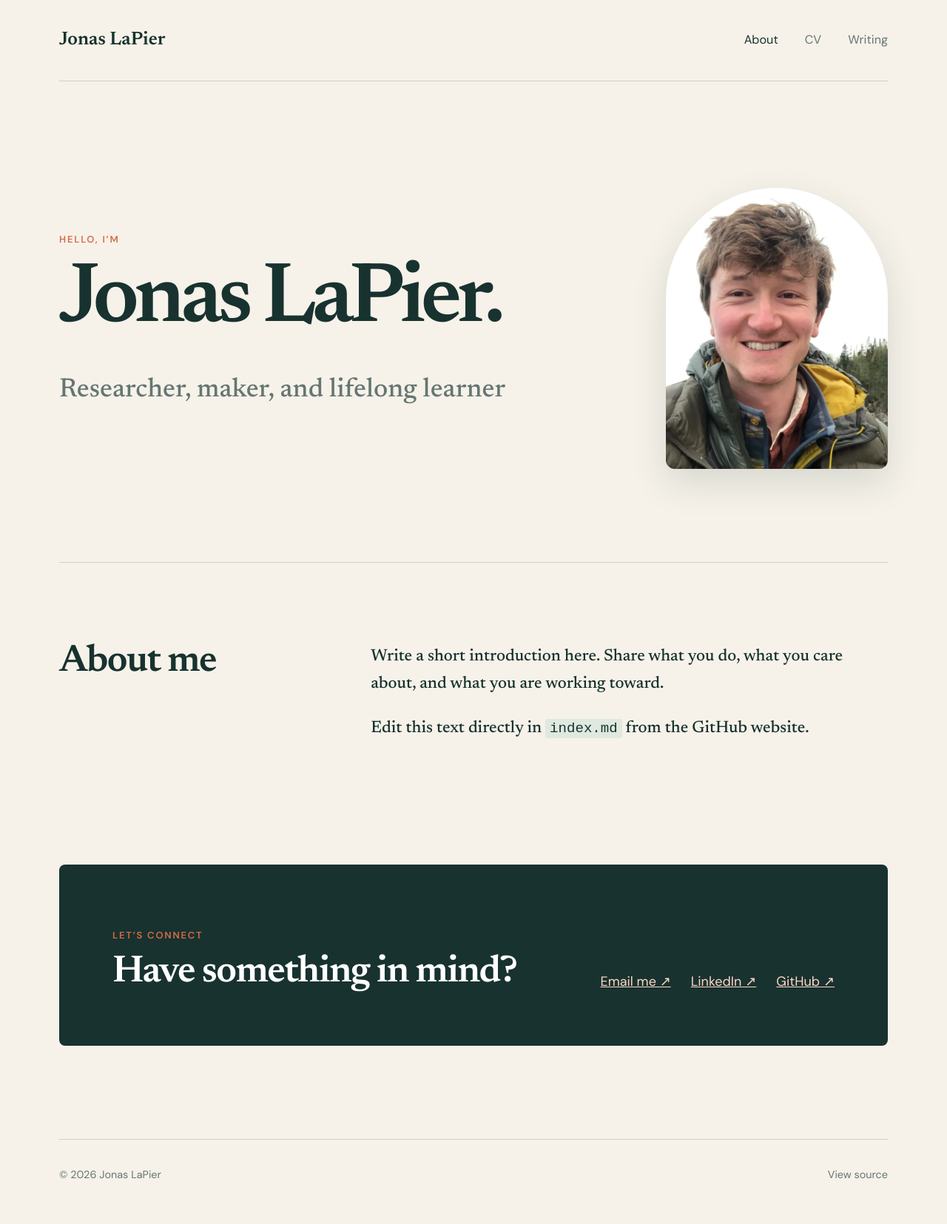
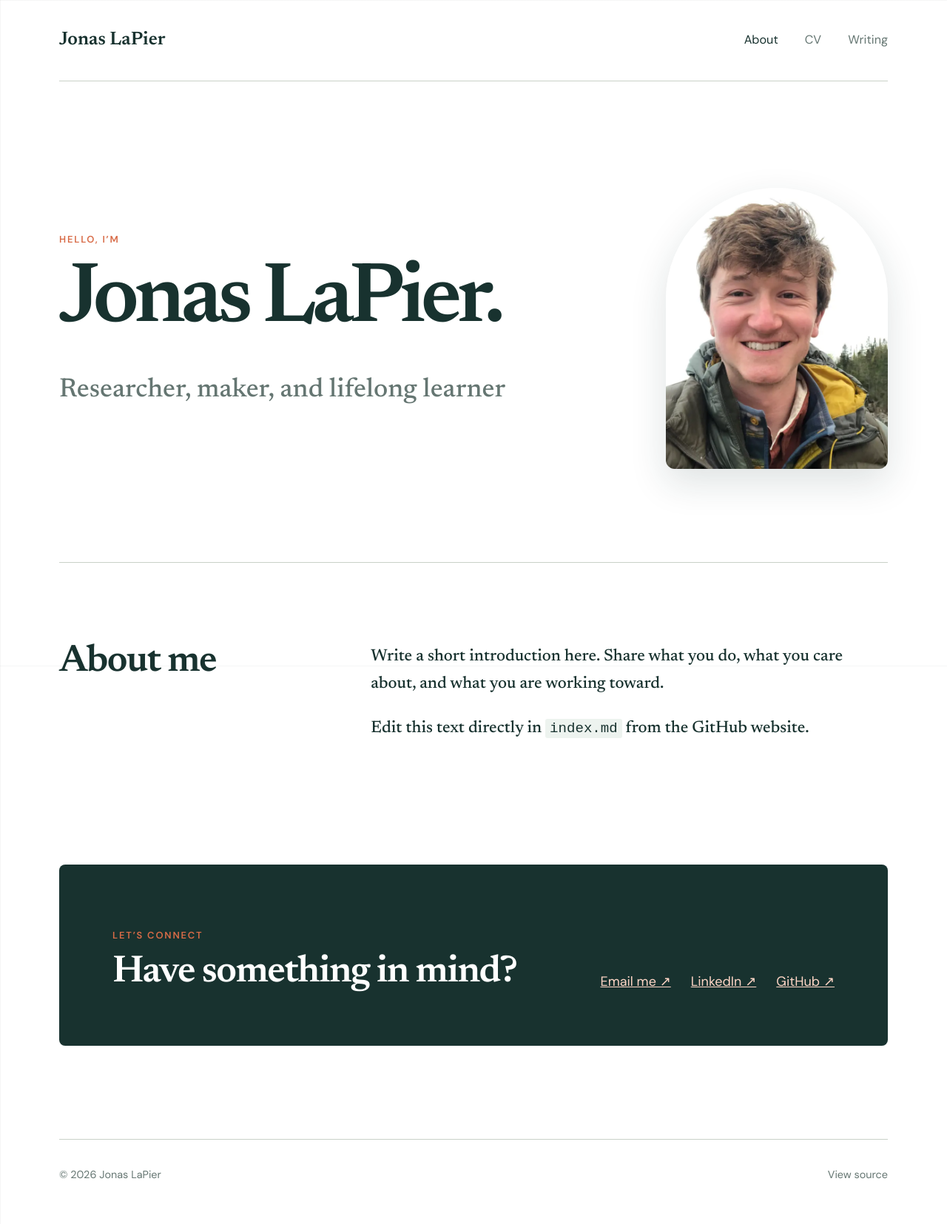
Before and after one commit to Jonas-LaPier/personalwebsite, a Jekyll site: the page built from index.md, in a window 1280 px wide. Shown: the whole page at 74% size. Built offline with Jekyll 4.4.1, drawn with Linux system fonts in a browser that asks for light colours.

Commit message:
Add graph-paper background

```diff
--- a/_layouts/default.html
+++ b/_layouts/default.html
@@ -10,6 +10,7 @@
   <link href="https://fonts.googleapis.com/css2?family=DM+Sans:wght@400;500;600&family=Newsreader:opsz,wght@6..72,500;6..72,600&display=swap" rel="stylesheet">
   <link rel="stylesheet" href="{{ '/assets/css/site.css' | relative_url }}">
   <link rel="stylesheet" href="{{ '/assets/css/molecules.css' | relative_url }}">
+  <link rel="stylesheet" href="{{ '/assets/css/graph-paper.css' | relative_url }}">
 </head>
 <body>
   {% include header.html %}
--- /dev/null
+++ b/assets/css/graph-paper.css
@@ -0,0 +1,14 @@
+:root {
+  --paper: #ffffff;
+  --soft: #edf3ef;
+}
+
+body {
+  background-color: var(--paper);
+  background-image:
+    linear-gradient(rgba(24, 50, 47, 0.045) 1px, transparent 1px),
+    linear-gradient(90deg, rgba(24, 50, 47, 0.045) 1px, transparent 1px);
+  background-position: -1px -1px;
+  background-size: 24px 24px;
+  background-attachment: fixed;
+}
--- a/assets/js/site.js
+++ b/assets/js/site.js
@@ -18,7 +18,7 @@
 function releaseMolecule() {
   if (!moleculeField || reducedMotion || moleculeField.childElementCount >= 3) return;
   const chance = Math.random();
-  const type = chance < .05 ? 'tetrabromo' : chance < .12 ? 'pfoa' : 'water';
+  const type = chance < .09 ? 'tetrabromo' : chance < .22 ? 'pfoa' : 'water';
   const molecule = document.createElement('span');
   molecule.className = `floating-molecule ${type}`;
   molecule.innerHTML = moleculeArt[type];
```
